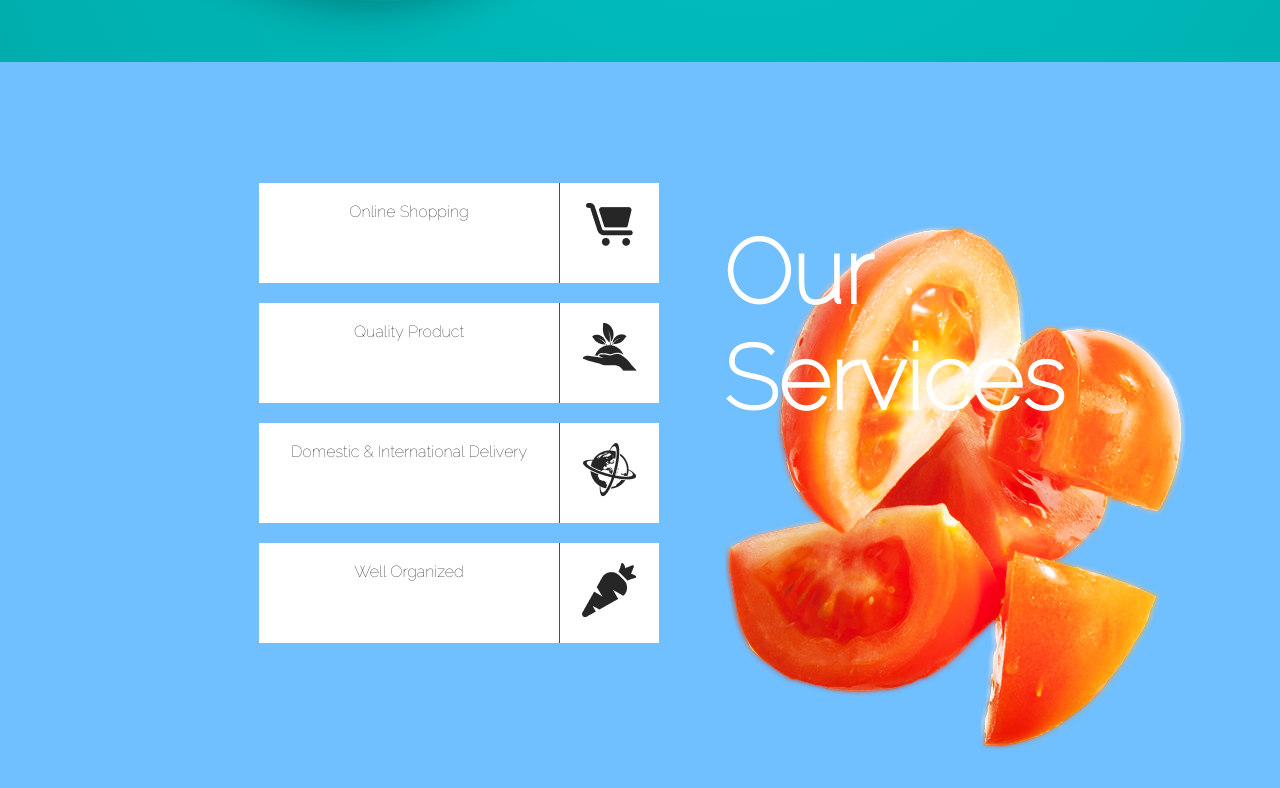
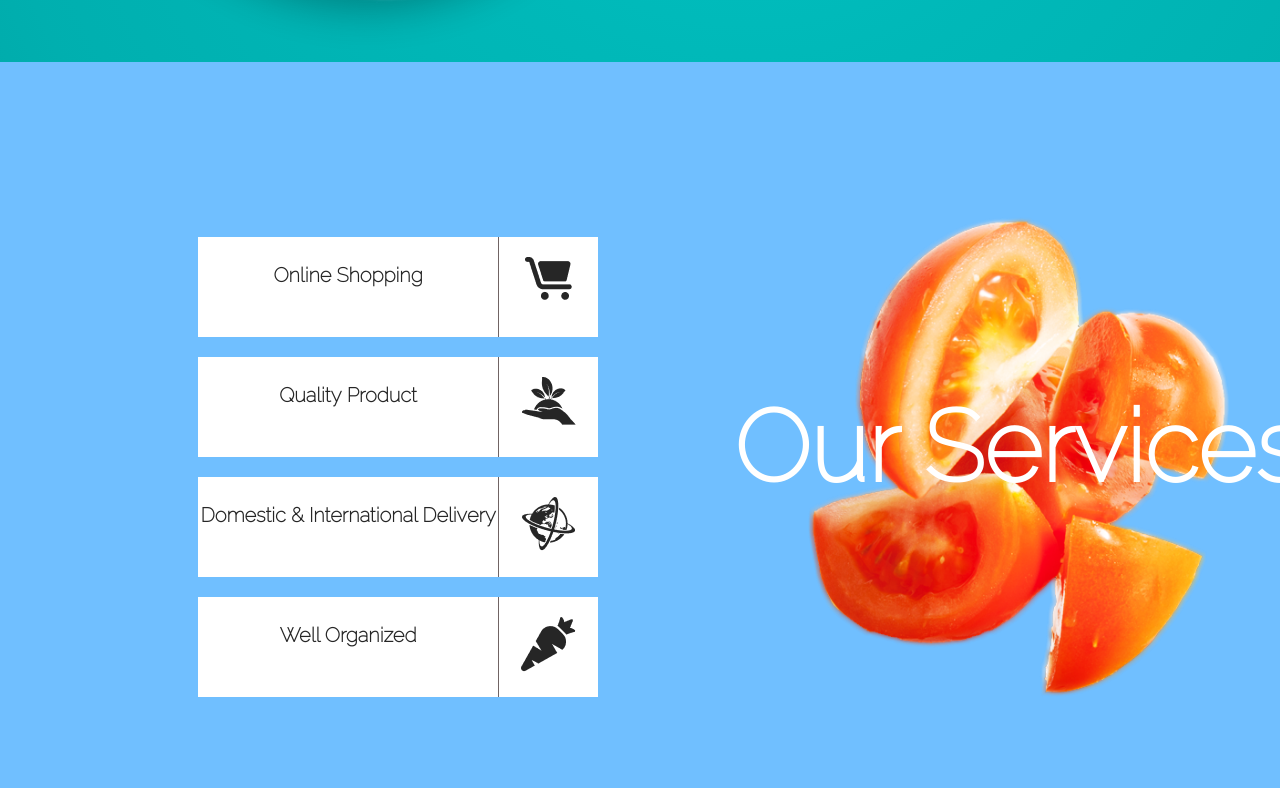
Before and after one commit to VladimirObidchuk/homework-13-3, a plain HTML site: page index.html in a window 1280 px wide. Shown: the part 1638-2426 px from the top of the page. Drawn offline with Linux system fonts and the light colour scheme; files whose address does not match are found by name.

Commit message:
add list service

```diff
--- a/index.html
+++ b/index.html
@@ -13,7 +13,7 @@
   </head>
   <body>
     <section class="navigation">
-      <div class="nav">
+      <div class="nav" id="#home">
         <div class="row">
           <div class="nav__form">
             <div class="col-6">
@@ -27,7 +27,7 @@
               <nav class="menu__style menu">
                 <ul class="menu__list">
                   <li class="menu__item">
-                    <a href="#" class="menu__link">HOME</a>
+                    <a href="#home" class="menu__link">HOME</a>
                   </li>
                   <li class="menu__item">
                     <a href="#about" class="menu__link">ABOUT</a>
@@ -68,7 +68,7 @@
         </div>
       </div>
     </section>
-    <section class="about">
+    <section class="about" id="about">
       <div class="about__block">
         <div class="row">
           <div class="col">
@@ -95,7 +95,7 @@
         </div>
       </div>
     </section>
-    <section class="service">
+    <section class="service" id="service">
       <div class="service">
         <div class="service__block">
           <div class="row">
@@ -146,7 +146,7 @@
                 </div>
               </div>
             </div>
-            <div class="col">
+            <div class="col-auto">
               <div class="service__icon">
                 <h1 class="service__title">Our Services</h1>
               </div>
--- a/scss/block/_service.scss
+++ b/scss/block/_service.scss
@@ -12,13 +12,11 @@ $raleway: "ralewaythin", sans-serif;
   }
 
   &__list {
-    display: flex;
-    flex-direction: column;
-    margin-right: 30%;
-    align-items: center;
+    width: 100%;
+    height: 100%;
   }
   .row {
-    --bs-gutter-x: 0;
+    --bs-gutter-x: 8.5rem;
   }
 
   &__iten {
@@ -31,7 +29,13 @@ $raleway: "ralewaythin", sans-serif;
     width: 300px;
     height: 100px;
     background: #ffffff;
-    padding-top: 5%;
+    font-weight: bold;
+    font-size: 20px;
+    line-height: 23px;
+    color: #262626;
+    padding-top: 7%;
+    outline: none;
+    border: none;
   }
 
   &__imeg {
@@ -39,21 +43,23 @@ $raleway: "ralewaythin", sans-serif;
     height: 100px;
     background: #ffffff;
     padding-top: 5%;
-    border-left: 1px solid rgb(80, 75, 75);
+    border-left: 0.5px solid rgb(112, 100, 100);
+    outline: none;
   }
 
   &__icon {
-    width: 462px;
-    height: 527px;
+    width: 100%;
+    height: 100%;
     background: url("/img/Tomatoes.png") center center no-repeat;
-    margin-left: 1%;
+    background-size: contain;
   }
 
   &__title {
     font-weight: bold;
-    font-size: 90px;
+    font-size: 100px;
     line-height: 106px;
-    // text-align: center;
     color: #ffffff;
+    padding-top: 32%;
+    margin: 0;
   }
 }
--- a/scss/style.scss
+++ b/scss/style.scss
@@ -1,5 +1,5 @@
-::after,
-::before,
+// ::after,
+// ::before,
 * {
   padding: 0;
   margin: 0;
```
Also changed, not shown: css/style.css, 1 other file.
